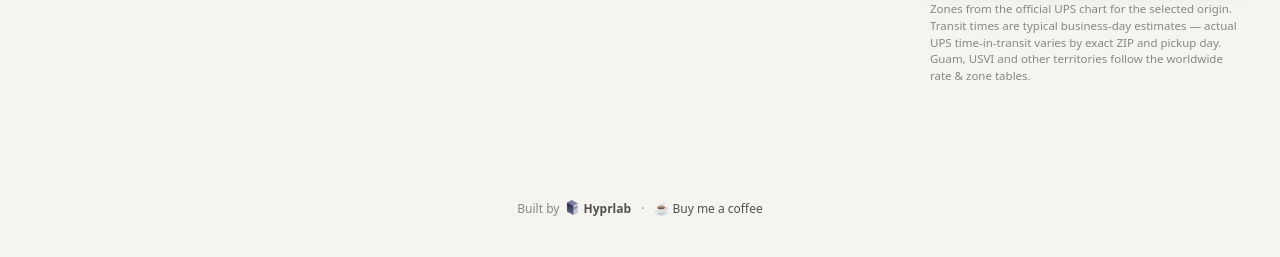
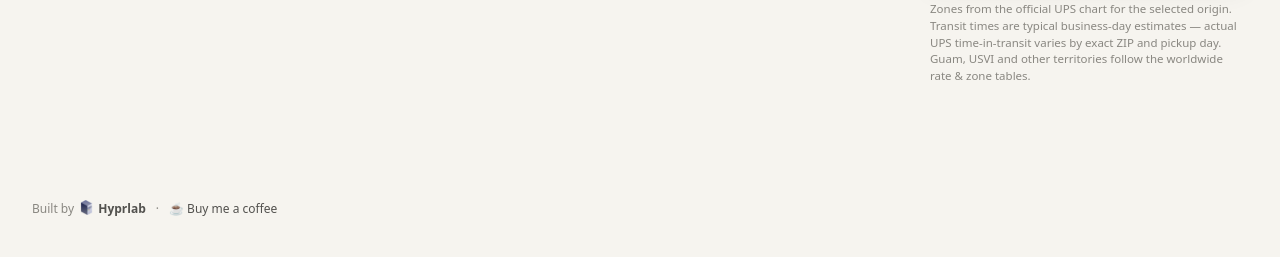
Before and after one commit to hyprlab/zonechart, a Flask app: page / in a window 1280 px wide. Shown: the part 543-800 px from the top of the page. Run offline with Flask 3, Linux system fonts and the light colour scheme; data that the repository does not hold is empty; parts of the project's set-up code (start-up, migrations or seed data) failed here and were passed over.

Commit message:
Footer: left-align on desktop, center on mobile
Co-Authored-By: Claude Fable 5 <noreply@anthropic.com>

```diff
--- a/app/static/css/app.css
+++ b/app/static/css/app.css
@@ -489,11 +489,14 @@ body {
   margin-top: auto;
   padding-top: 22px;
   display: flex;
-  justify-content: center;
+  justify-content: flex-start;
   align-items: center;
   gap: 10px;
   font-size: 12px;
   color: var(--muted);
+}
+@media (max-width: 980px) {
+  .site-footer { justify-content: center; }
 }
 .site-footer a {
   color: var(--ink-2);
```
